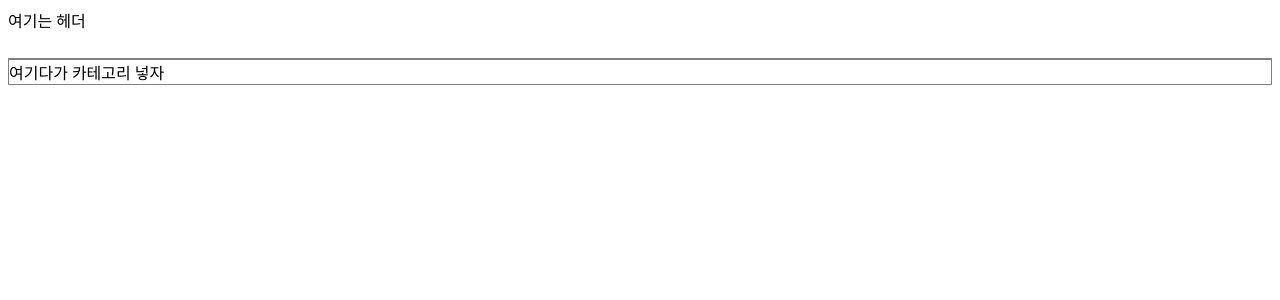
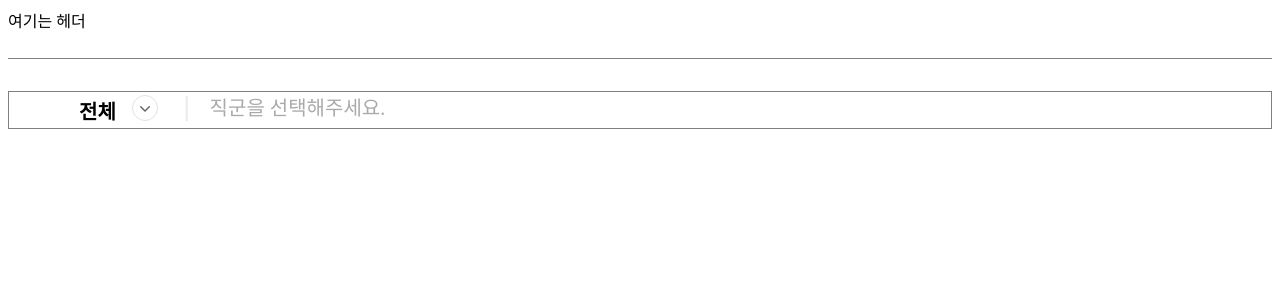
Before and after one commit to jodandan/Rizingcamp_plus, a React (Create React App) app in the folder neordinary-template-react-js-web-main/: page /employment in a window 1280 px wide. Shown: the top 300 px of the page. Built offline with nearby package versions, Linux system fonts and the light colour scheme.

Commit message:
feat/EmploymentPage 드롭다운 메뉴판 구현 완료

```diff
--- /dev/null
+++ b/neordinary-template-react-js-web-main/src/pages/Employment/Dropdown.js
@@ -0,0 +1,86 @@
+// Dropdown.js
+
+import React from "react";
+import styled from 'styled-components';
+
+const DropdownMenu = styled.div`
+    display: ${props => props.active ? 'block' : 'none'};
+    position: absolute;
+    top: calc(100% + 10px);
+    left: 0;
+    background-color: #fff;
+    border: 1px solid #e1e2e3;
+    border-radius: 4px;
+    margin-left: 5rem;
+    width: 190px;
+    max-height: 70vh; /* 최대 높이 설정 */
+    overflow-y: auto; /* 스크롤 가능하게 설정 */
+    box-shadow: 0 4px 8px rgba(0,0,0,.15);
+    z-index: 99;
+
+    ul {
+        padding: 0;
+        list-style-type: none;
+    }
+
+    /* 스크롤바 스타일 지정 */
+    &::-webkit-scrollbar {
+        width: 6px; /* 스크롤바 너비 */
+    }
+
+    &::-webkit-scrollbar-track {
+        background: #f1f1f1; /* 스크롤바 트랙의 배경색 */
+    }
+
+    &::-webkit-scrollbar-thumb {
+        background: #e1e2e3; /* 스크롤바 색상 */
+        border-radius: 6px; /* 스크롤바 모양 (둥글게) */
+    }
+
+`;
+
+const MenuItem = styled.li`
+    font-size: 16px;
+    line-height: 24px;
+    color: #333;
+    padding: 10px 0 10px 25px;
+    display: flex;
+    align-items: center;
+    cursor: pointer;
+    transition: background-color 0.3s;
+
+    &:hover {
+        background-color: #f8f8f8;
+    }
+`;
+
+const Dropdown = ({ active }) => {
+    return (
+        <DropdownMenu active={active}>
+            <ul>
+                <MenuItem>전체</MenuItem>
+                <MenuItem>개발</MenuItem>
+                <MenuItem>경영·비즈니스</MenuItem>
+                <MenuItem>마케팅·광고</MenuItem>
+                <MenuItem>디자인</MenuItem>
+                <MenuItem>영업</MenuItem>
+                <MenuItem>고객서비스·리테일</MenuItem>
+                <MenuItem>미디어</MenuItem>
+                <MenuItem>엔지니어링·설계</MenuItem>
+                <MenuItem>게임제작</MenuItem>
+                <MenuItem>HR</MenuItem>
+                <MenuItem>금융</MenuItem>
+                <MenuItem>제조·생산</MenuItem>
+                <MenuItem>물류·무역</MenuItem>
+                <MenuItem>교육</MenuItem>
+                <MenuItem>의료·제약·바이오</MenuItem>
+                <MenuItem>법률·법집행기관</MenuItem>
+                <MenuItem>건설·시설</MenuItem>
+                <MenuItem>식·음료</MenuItem>
+                <MenuItem>공공·복지</MenuItem>
+            </ul>
+        </DropdownMenu>
+    );
+}
+
+export default Dropdown;
--- a/neordinary-template-react-js-web-main/src/pages/Employment/Employment.js
+++ b/neordinary-template-react-js-web-main/src/pages/Employment/Employment.js
@@ -1,17 +1,13 @@
 import React from "react";
 import styled from 'styled-components';
 import AppHeader from "../../components/AppHeader";
+import Top from "./Top";
 
-const CategoryBox = styled.div`
-    border: 1px solid grey;
-`;
 const Employment = () => {
-    return(
+    return (
         <>
             <AppHeader />
-                <CategoryBox>
-                    여기다가 카테고리 넣자
-                </CategoryBox>
+            <Top/>
         </>
     );
 }
--- /dev/null
+++ b/neordinary-template-react-js-web-main/src/pages/Employment/Top.js
@@ -0,0 +1,97 @@
+import React, { useState } from "react";
+import styled from 'styled-components';
+import Dropdown from './Dropdown';
+
+const CategoryBox = styled.div`
+    border: 1px solid gray;
+    display: flex;
+    position: relative;
+    margin-top: 2rem;
+`;
+
+const Text = styled.div`
+    font-size: 20px;
+    line-height: 29px;
+    font-weight: 400;
+    color: #aaa;
+    margin-top: 2px;
+`;
+
+
+const LeftButton = styled.button`
+    padding-top: 3px;
+    font-size: 20px;
+    line-height: 29px;
+    font-weight: 700;
+    background: none;
+    border: none;
+    margin-left: 4rem;
+
+`;
+
+const MoveButton = styled.button`
+    margin-left: 1rem;
+    padding-left: 1rem;
+    position: relative;
+    border: 1px solid #e1e2e3;
+    border-radius: 9999px;
+    background-color: #fff;
+    width: 26px;
+    height: 26px;
+    -webkit-transition: .3s;
+    transition: .3s;
+    -ms-flex-negative: 0;
+    flex-shrink: 0;
+    padding-top: 1rem;
+
+
+    svg {
+        margin-top: 1px;
+        position: absolute;
+        top: 50%;
+        left: 50%;
+        transform: translate(-50%, -50%) rotate(${props => props.active ? '180deg' : '0deg'});
+        transition: transform 0.3s ease-in-out;
+    }
+
+
+`;
+
+
+const VerticalBorder = styled.div`
+    font-size: 28px;
+    line-height: 29px;
+    padding: 3px 10px 0;
+    color: #ececec;
+`;
+
+const Top = () => {
+    const [isDropdownActive, setDropdownActive] = useState(false);
+
+    const toggleDropdown = () => {
+        setDropdownActive(!isDropdownActive);
+    }
+
+    return (
+        <>
+            <CategoryBox>
+                <LeftButton onClick={toggleDropdown}>
+                    전체
+                    <MoveButton active={isDropdownActive}>
+                    <span class="MoreButton_MoreButton__2UmZ8 MoreButton_active__gSugV" role="button" aria-label="popup navigation button">
+                        <svg xmlns="https://www.w3.org/2000/svg" width="12" height="12" viewBox="0 0 12 12" class="MoreButton_MoreButton__icon__L_DpL">
+                            <path fill="#666" fill-rule="nonzero" d="M2.28 3.22a.75.75 0 0 0-1.06 1.06l4.25 4.25a.75.75 0 0 0 1.06 0l4.25-4.25a.75.75 0 0 0-1.06-1.06L6 6.94 2.28 3.22z">
+                                </path>
+                        </svg>
+                    </span>
+                    </MoveButton>
+                </LeftButton>
+                <Dropdown active={isDropdownActive} />
+                <VerticalBorder> ㅣ </VerticalBorder>
+                <Text>직군을 선택해주세요.</Text>
+            </CategoryBox>
+        </>
+    );
+}
+
+export default Top;
```
